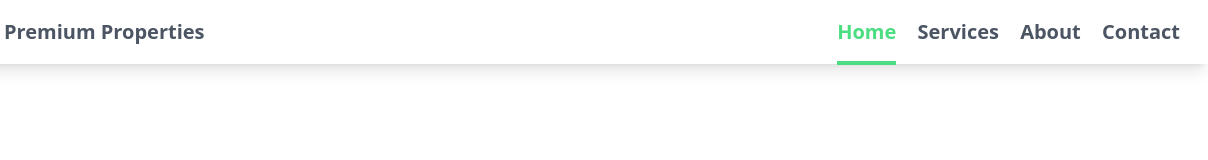
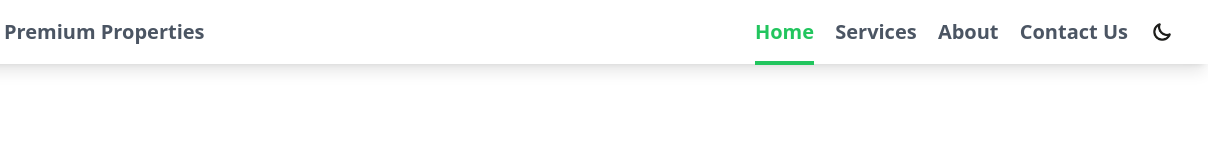
Before and after one commit to AlshehriAli0/Tailwind-RealEstate-Website, a website: page public/index.html in a window 1280 px wide. Shown: the full height of the page, 72-1280 px from the left. Drawn offline with Linux system fonts and the light colour scheme.

Commit message:
nav completed

```diff
--- a/public/index.html
+++ b/public/index.html
@@ -18,21 +18,27 @@
                 <img src="images/house.png" alt="logo (House)" class="h-10 w-10">
                 <span class="font-semibold text-gray-600 text-xl">Premium Properties</span>
             </div>
-
-            <div id="Links" class="hidden sm:block space-x-4 text-xl">
-                <a href="" class="aActive font-semibold hover:text-green-400 transition duration-450">Home</a>
-                <a href="" class="text-gray-600 font-semibold hover:text-green-400 transition duration-450">Services</a>
-                <a href="" class="text-gray-600 font-semibold hover:text-green-400 transition duration-450">About</a>
-                <a href="" class="text-gray-600 font-semibold hover:text-green-400 transition duration-450">Contact</a>
+            <div class="flex items-center space-x-4">
+                <div id="Links" class="hidden sm:block space-x-4 text-xl ">
+                    <a href="" class="aActive font-semibold hover:text-green-500 transition duration-450">Home</a>
+                    <a href=""
+                        class="text-gray-600 font-semibold hover:text-green-500 transition duration-450">Services</a>
+                    <a href=""
+                        class="text-gray-600 font-semibold hover:text-green-500 transition duration-450">About</a>
+                    <a href="" class="text-gray-600 font-semibold hover:text-green-500 transition duration-450">Contact
+                        Us</a>
+                </div>
+                <button> <img src="./images/232750.png" class="h-9 " alt=""></button>
             </div>
-
         </div>
-
     </nav>
 </header>
 
 <body>
 
+    <main id="landing">
+
+    </main>
 
 
 </body>
--- a/src/input.css
+++ b/src/input.css
@@ -4,6 +4,6 @@
 
 @layer components {
     .aActive {
-        @apply text-green-400 border-green-400 border-b-4 pb-4;
+        @apply text-green-500 border-green-500 border-b-4 pb-4;
     }
 }
```
Also changed, not shown: dist/output.css.
